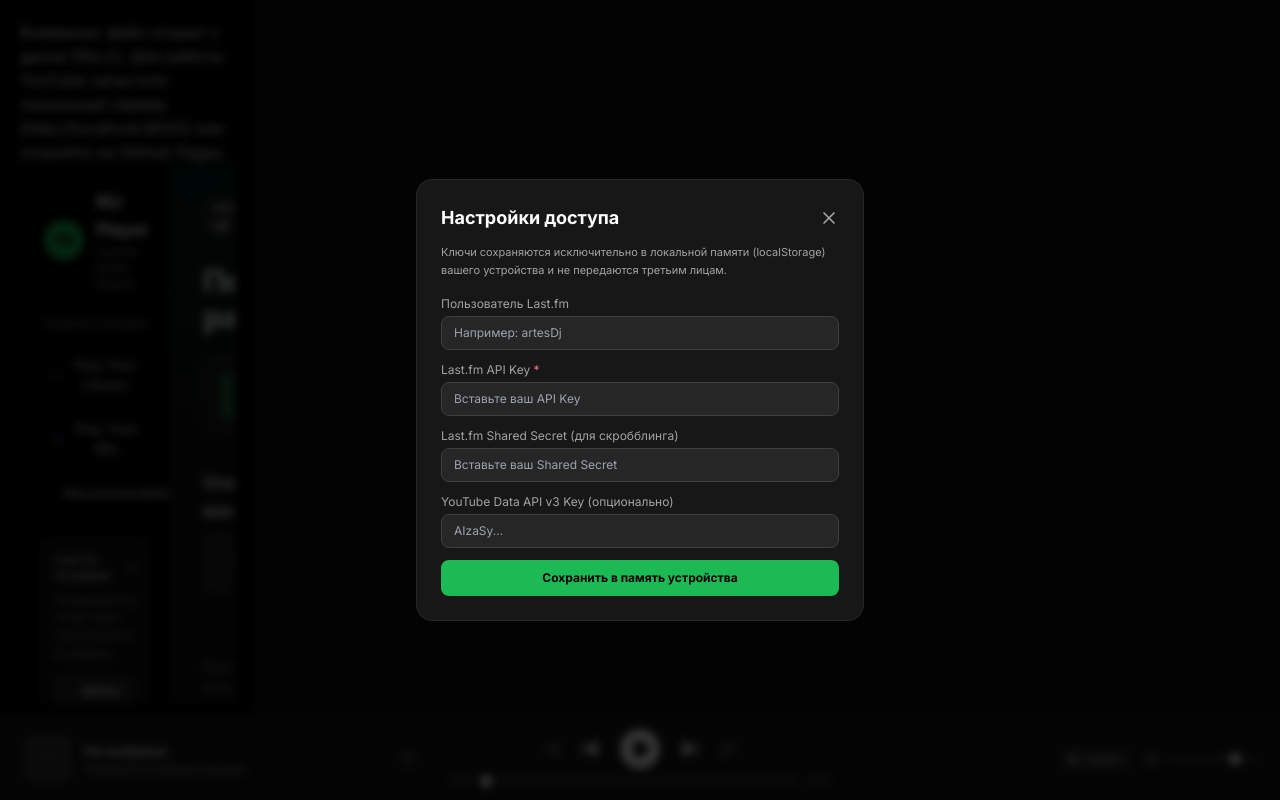
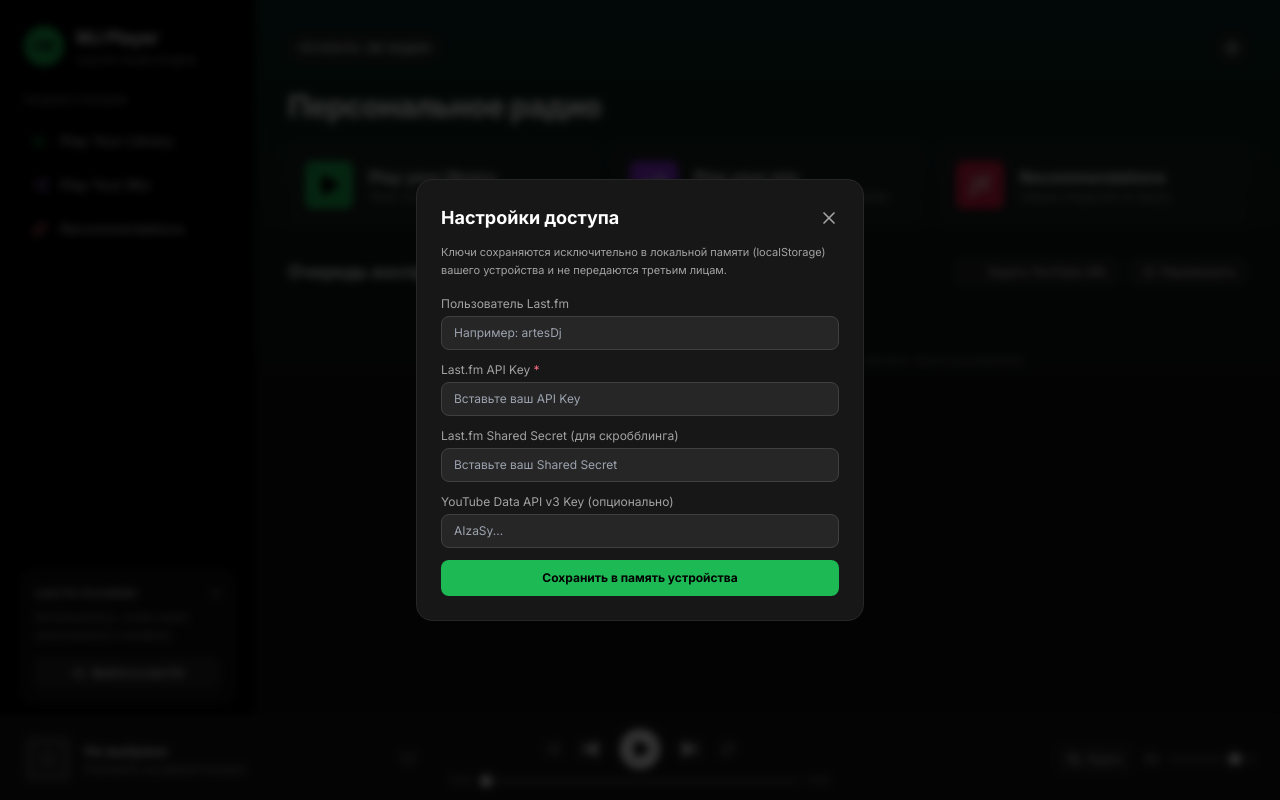
Before and after one commit to m1ntydev/mj-player, a plain HTML site: page index.html in a window 1280 px wide. Drawn offline with nearby package versions, Linux system fonts and the light colour scheme; some icons are missing.

Commit message:
Update index.html

```diff
--- a/index.html
+++ b/index.html
@@ -92,14 +92,14 @@
 </head>
 <body class="flex flex-col h-screen select-none">
 
-  <aside class="hidden md:flex flex-col w-64 bg-black p-5 pb-24 border-r border-neutral-900 justify-between overflow-y-auto">
+  <div id="file-warning" class="hidden bg-amber-600 text-white text-xs px-4 py-2 text-center font-medium z-50">
     Внимание: файл открыт с диска (file://). Для работы YouTube запустите локальный сервер (http://localhost:8000) или откройте на GitHub Pages.
   </div>
 
   <div class="flex flex-1 overflow-hidden">
 
     <!-- Боковая панель (Десктоп) -->
-    <aside class="hidden md:flex flex-col w-64 bg-black p-5 border-r border-neutral-900 justify-between overflow-y-auto">
+    <aside class="hidden md:flex flex-col w-64 bg-black p-5 pb-24 border-r border-neutral-900 justify-between overflow-y-auto">
       <div class="space-y-6">
         <div class="flex items-center gap-3 px-1 pt-1">
           <div class="w-10 h-10 rounded-full bg-[#1db954] flex items-center justify-center text-black shadow-lg shrink-0">
@@ -127,7 +127,7 @@
         </div>
       </div>
 
-      <!-- Статус скробблера (исправлен размер и отступы) -->
+      <!-- Статус скробблера -->
       <div class="bg-neutral-900/80 p-3.5 rounded-xl border border-neutral-800 mt-6 shrink-0">
         <div class="flex items-center justify-between mb-2">
           <span class="text-xs font-semibold text-neutral-300">Last.fm Scrobbler</span>
```
